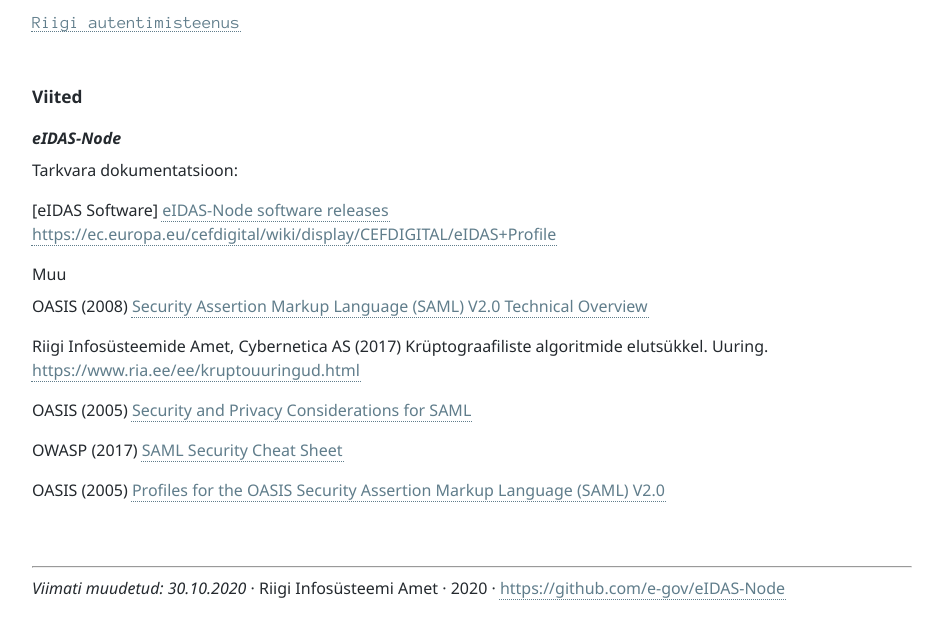
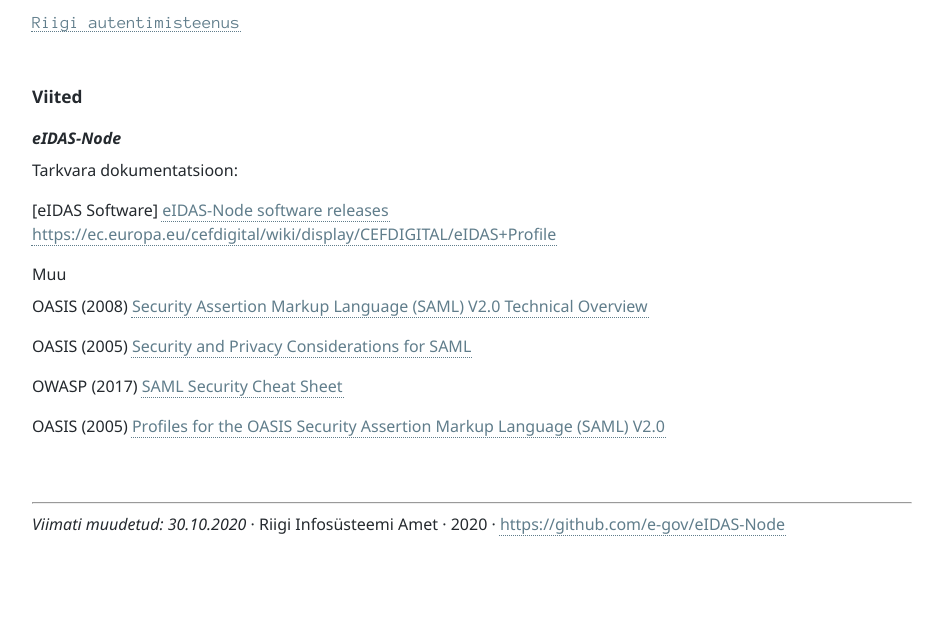
Before and after one commit to e-gov/eIDAS-Node, a Jekyll site: the page built from Viited.md, in a window 1280 px wide. Shown: the top 639 px of the page, without its empty margins (0-944 px from the left). Built offline with Jekyll 4.4.1, drawn with Linux system fonts in a browser that asks for light colours; our own code applies the rules of GitHub Pages for plain Markdown files.

Commit message:
Update Viited.md

```diff
--- a/Viited.md
+++ b/Viited.md
@@ -16,8 +16,6 @@ Tarkvara dokumentatsioon:
 
 OASIS (2008) [Security Assertion Markup Language (SAML) V2.0 Technical Overview](http://docs.oasis-open.org/security/saml/Post2.0/sstc-saml-tech-overview-2.0.html)
 
-Riigi Infosüsteemide Amet, Cybernetica AS (2017) Krüptograafiliste algoritmide elutsükkel. Uuring. <a href='https://www.ria.ee/ee/kruptouuringud.html'>https://www.ria.ee/ee/kruptouuringud.html</a>
-
 OASIS (2005) [Security and Privacy Considerations for SAML]( http://docs.oasis-open.org/security/saml/v2.0/saml-sec-consider-2.0-os.pdf)
 
 OWASP (2017) [SAML Security Cheat Sheet]( https://www.owasp.org/index.php/SAML_Security_Cheat_Sheet)
```
